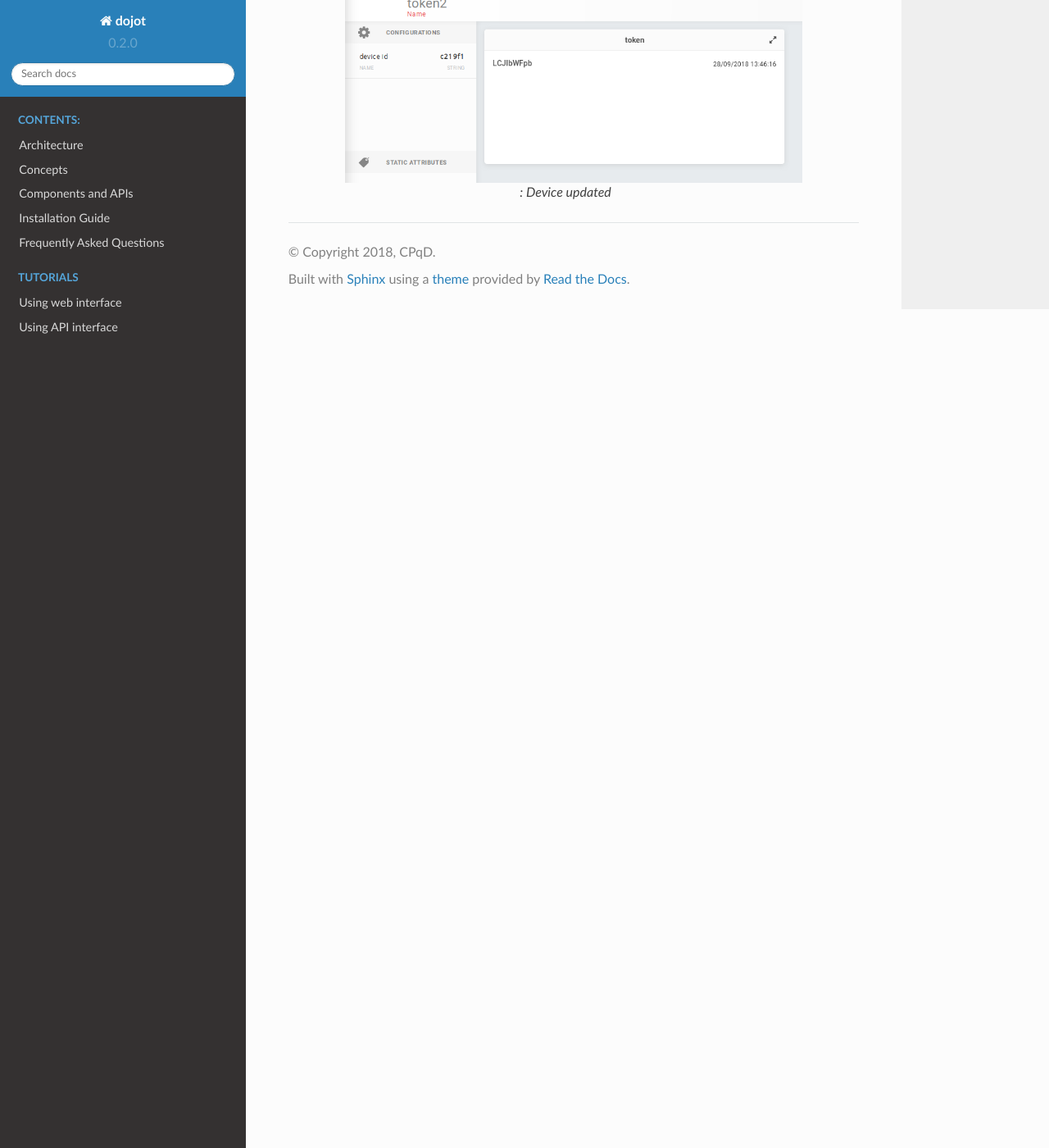
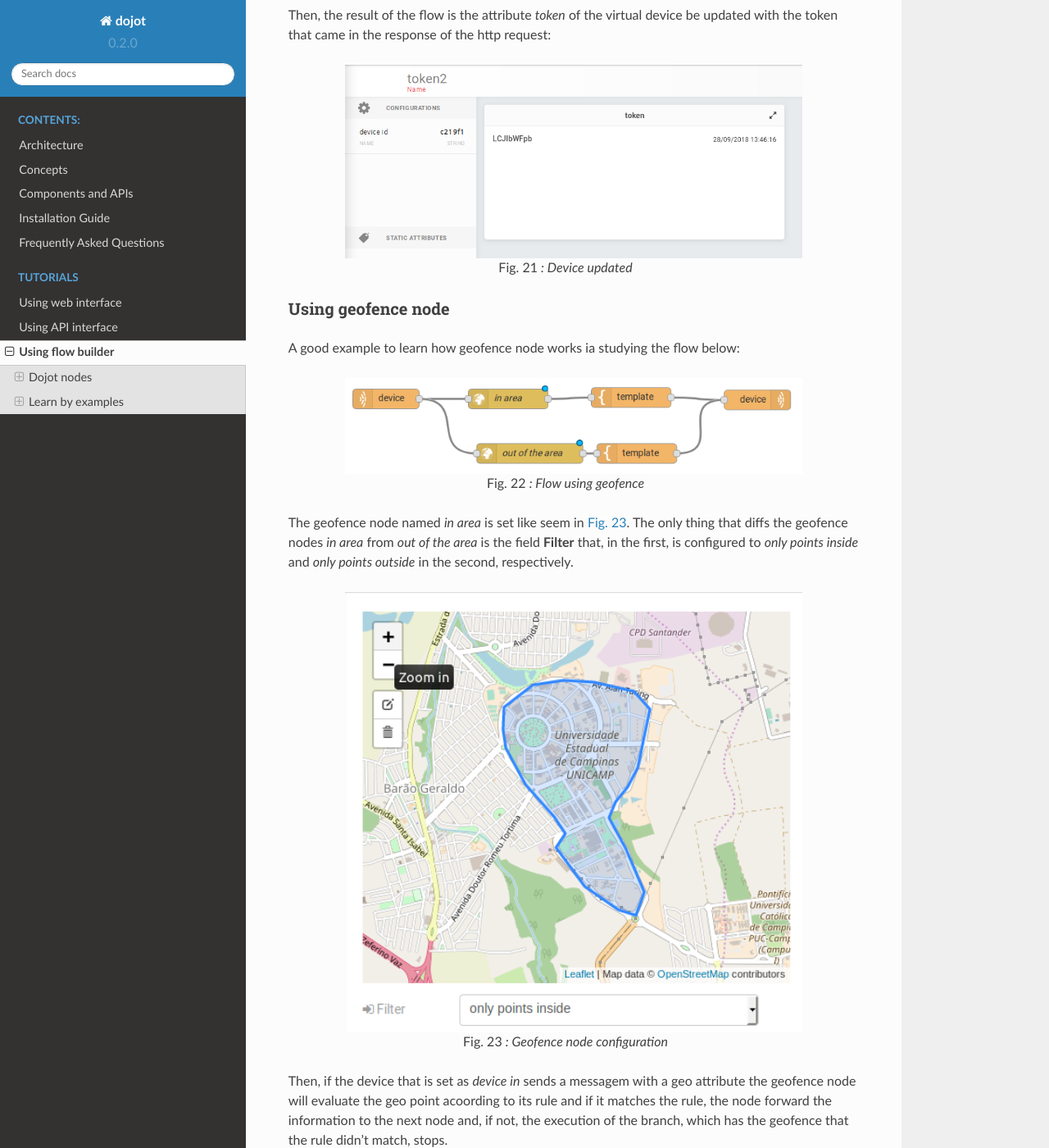
Before and after one commit to dojot/docs, a Sphinx documentation site: the page built from source/flow.rst, in a window 1280 px wide and 1400 px high, scrolled down 12236 px. Shown: the whole window at 82% size. Built offline with Sphinx 7.4.7 and the Read the Docs theme 2.0.0, drawn with Linux system fonts in a browser that asks for light colours; some of the changed text lies outside the part shown.

Commit message:
explaining geofence

```diff
--- a/source/flow.rst
+++ b/source/flow.rst
@@ -320,6 +320,9 @@
 Learn by examples
 -----------
 
+.. contents::
+  :local:
+
 Using template and email nodes
 ******************************
 
@@ -442,6 +445,57 @@
 
     : Device updated
 
+Using geofence node
+*******************
 
+A good example to learn how geofence node works ia studying the flow below:
+
+.. _using_geofence_node_flow:
+.. figure:: images/nodes/using_geofence_node_flow.png
+    :width: 80%
+    :align: center
+    :alt: using_geofence_node_flow
+
+    : Flow using geofence
+
+The geofence node named *in area* is set like seem in :numref:`using_geofence_node_geofence`. The only thing
+that diffs the geofence nodes *in area* from *out of the area* is the field **Filter** that, in the first, is configured to *only points inside* and *only points outside*
+in the second, respectively.
+
+.. _using_geofence_node_geofence:
+.. figure:: images/nodes/using_geofence_node_geofence.png
+    :width: 80%
+    :align: center
+    :alt: using_geofence_node_geofence
+
+    : Geofence node configuration
+
+Then, if the device that is set as *device in* sends a messagem with a geo attribute the geofence node will evaluate the
+geo point acoording to its rule and if it matches the rule, the node forward the information to the next node and, if not,
+the execution of the branch, which has the geofence that the rule didn't match, stops.
+
+.. note::
+    To geofence node work, the messege received **should** have a geo attribute, if not, the branches of the flow will stop
+    at the geofence nodes.
+
+Back to the example, if the car sends a message that he is in the marked area, like ``{ "position": "-22.820156,-47.2682535" }``, the
+message received in device out will be "Car is inside the marked area", and, if it sends ``{"position": "0,0"}`` device out will
+receive "Car is out of the marked area"
+
+.. _using_geofence_node_template:
+.. figure:: images/nodes/using_geofence_node_template.png
+    :width: 50%
+    :align: center
+    :alt: using_geofence_node_template
+
+    : Template node configuration if the car is in the marked area
+
+.. _using_geofence_node_result:
+.. figure:: images/nodes/using_geofence_node_result.png
+    :width: 80%
+    :align: center
+    :alt: using_geofence_node_result
+
+    : Output in device out
 
 .. _mustache: https://mustache.github.io/mustache.5.html
--- a/source/index.rst
+++ b/source/index.rst
@@ -26,6 +26,7 @@
 
    using-web-interface
    using-api-interface
+   flow
 
 .. Indices and tables
 .. ==================
```
Also changed, not shown: source/images/nodes/using_geofence_node_flow.png (added), source/images/nodes/using_geofence_node_geofence.png (added), source/images/nodes/using_geofence_node_result.png (added), source/images/nodes/using_geofence_node_template.png (added).
